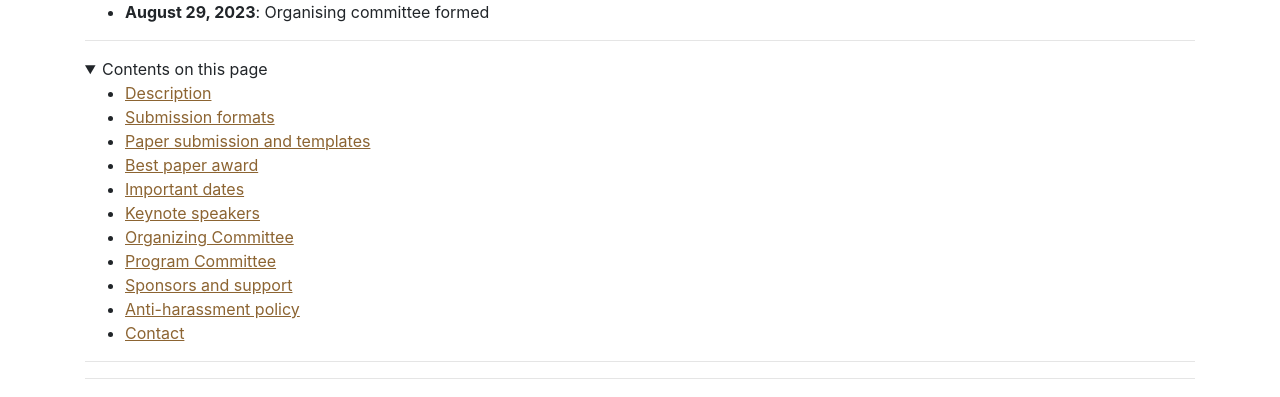
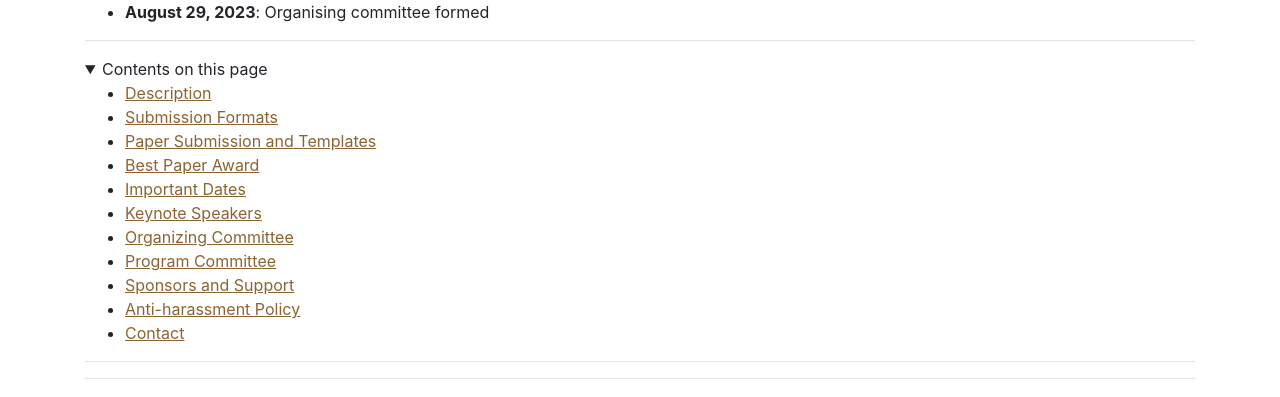
Before and after one commit to multiword/multiword.github.io, a Jekyll site: the page built from mweud2024/index.md, in a window 1280 px wide and 1400 px high, scrolled down 312 px. Shown: the part 153-550 px from the top of the window. Built offline with Jekyll 4.4.1, drawn with Linux system fonts in a browser that asks for light colours; comment, search, counter and statistics services are not loaded; some of the changed text lies outside the part shown.

Commit message:
Update section titles

```diff
--- a/mweud2024/index.md
+++ b/mweud2024/index.md
@@ -39,15 +39,15 @@
 <!---[Proceedings and video recording](#proceedings-video)-->
 <!---[Program](#program)-->
 - [Description](#description)
-- [Submission formats](#submission)
-- [Paper submission and templates](#instructions)
-- [Best paper award](#award)
-- [Important dates](#dates)
-- [Keynote speakers](#keynotes)
+- [Submission Formats](#submission)
+- [Paper Submission and Templates](#instructions)
+- [Best Paper Award](#award)
+- [Important Dates](#dates)
+- [Keynote Speakers](#keynotes)
 - [Organizing Committee](#organizers)
 - [Program Committee](#committee)
-- [Sponsors and support](#sponsors)
-- [Anti-harassment policy](#antiharassment)
+- [Sponsors and Support](#sponsors)
+- [Anti-harassment Policy](#antiharassment)
 - [Contact](#contact)
 </details>
 
@@ -94,7 +94,7 @@
 
 -----
 
-### <a name="submission">Submission formats</a>
+### <a name="submission">Submission Formats</a>
 
 The workshop invites  two types of submissions:
 - Archival submissions that present substantially original research in both long paper format (8 pages + references) and short paper format (4 pages + references)
@@ -102,7 +102,7 @@
 
 -----
 
-### <a name="instructions">Paper submission and templates</a>
+### <a name="instructions">Paper Submission and Templates</a>
 
 Papers should be submitted via the workshop’s START submission page (link will be provided once available). Please choose the appropriate submission format (archival/non-archival). Submissions must follow the LREC-COLING 2024 stylesheet.
 
@@ -113,13 +113,13 @@
 
 -----
 
-### <a name="award">Best paper award</a>
+### <a name="award">Best Paper Award</a>
 
 TBD
 
 -----
 
-### <a name="dates"> (Tentative) Important dates </a>
+### <a name="dates"> (Tentative) Important Dates </a>
 
 | What                       | When                       |
 | -------------------------- | -------------------------- |
@@ -134,7 +134,7 @@
 
 -----
 
-### <a name="keynotes">Keynote speakers </a>
+### <a name="keynotes">Keynote Speakers </a>
 
 TBD
 
@@ -238,7 +238,7 @@
 
 -----
 
-### <a name="sponsors"> Sponsors and support </a>
+### <a name="sponsors"> Sponsors and Support </a>
 
 ![ACL SIGLEX](siglex.png){:height="15%" width="15%"}
 ![UniDive](unidive_logo.png){:height="12%" width="12%"}
@@ -246,7 +246,7 @@
 
 -----
 
-### <a name="antiharassment"> Anti-harassment policy </a>
+### <a name="antiharassment"> Anti-harassment Policy </a>
 
 The workshop follows the [ACL anti-harassment
 policy](https://www.aclweb.org/adminwiki/index.php?title=Anti-Harassment_Policy).
```
